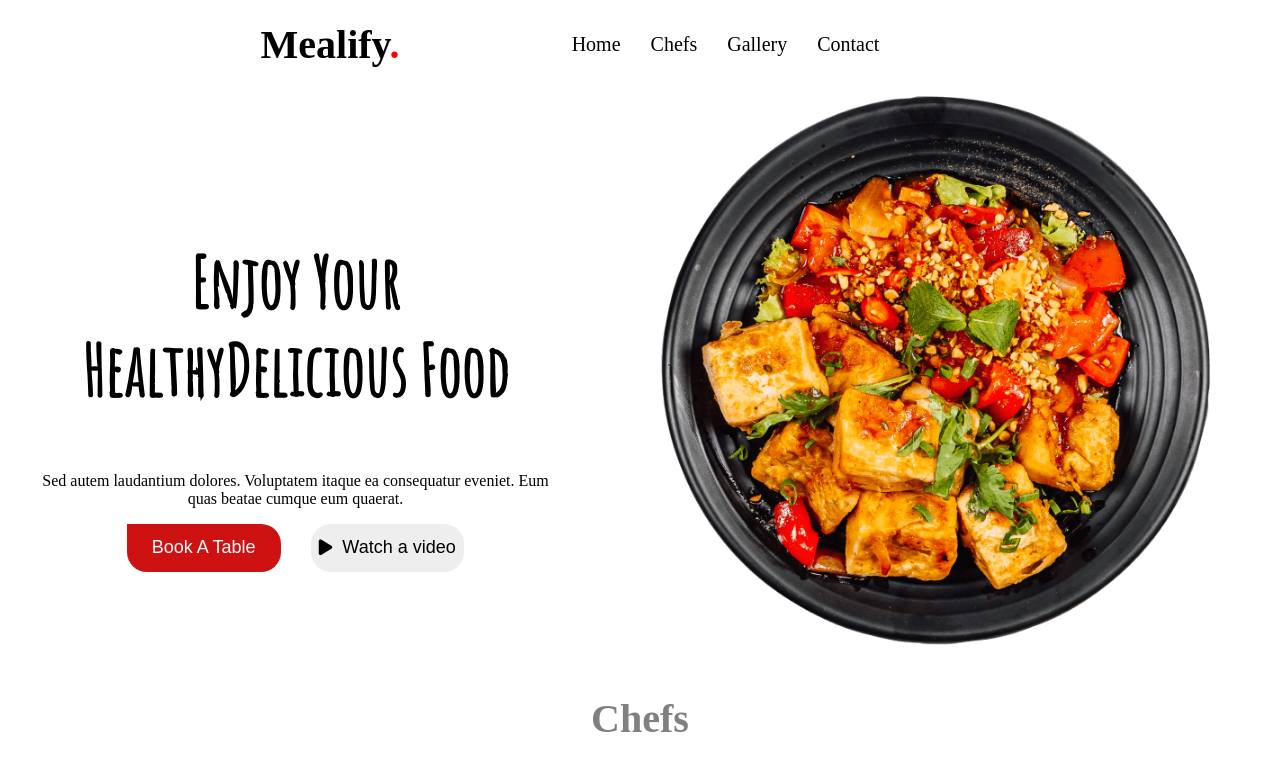
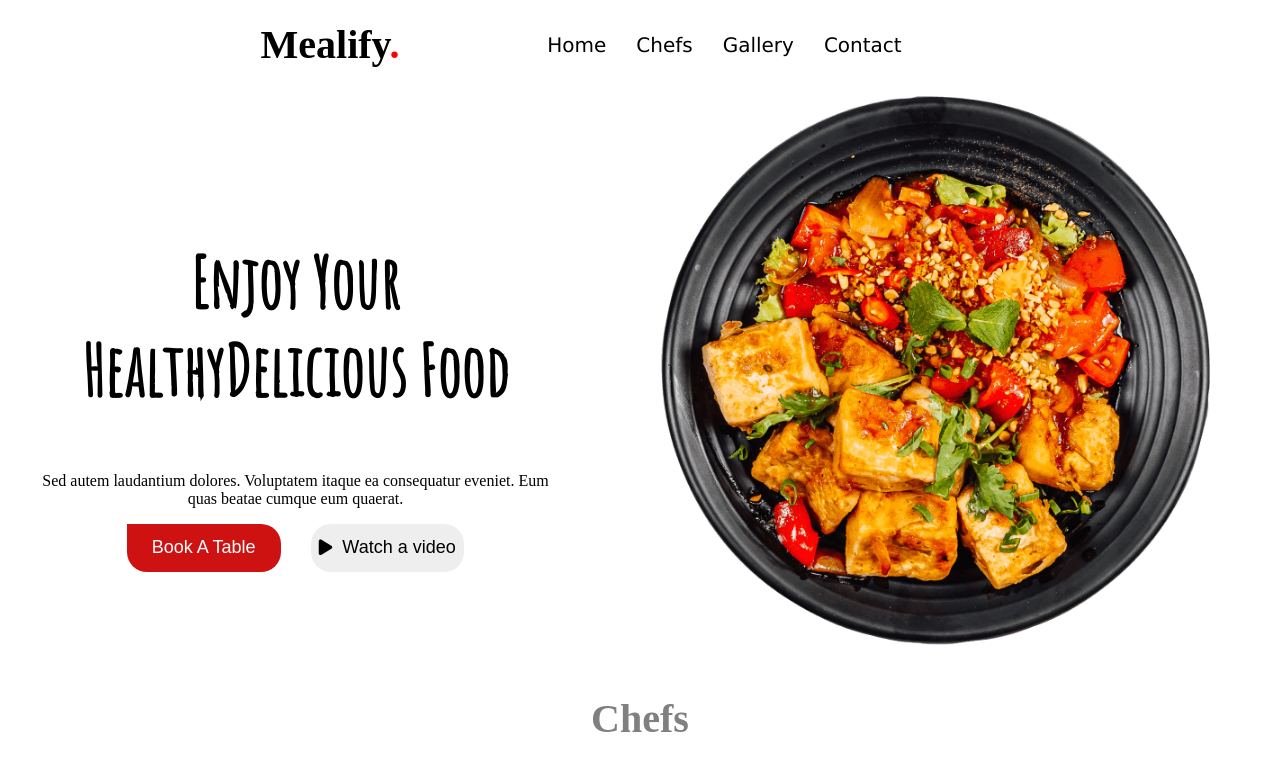
Before and after one commit to Phantom73r/Mealify-Website-Using-HTML-CSS, a plain HTML site: page index.html in a window 1280 px wide. Shown: the top 779 px of the page. Drawn offline with Linux system fonts and the light colour scheme.

Commit message:
Update style.css

```diff
--- a/CSS/style.css
+++ b/CSS/style.css
@@ -110,7 +110,8 @@ z-index: 9999;
         display: flex;
         justify-content: center;
         align-items: center;
-        /* background-color: black; */
+        /* background-color: red; */
+font-family:'Lucida Sans', 'Lucida Sans Regular', 'Lucida Grande', 'Lucida Sans Unicode', Geneva, Verdana, sans-serif;
     }
 
     ul{
@@ -118,13 +119,11 @@ z-index: 9999;
         list-style: none;
         display: flex;
         flex-direction: row;
-        justify-content: flex-end;
+        justify-content: center;
         text-align: center;
         width: 50%;
-/* background-color: firebrick; */
         gap: 20px;
-    /* row-gap: 10px; */
-        /* justify-content: space-around; */
+
     }
 
     ul li{
```
